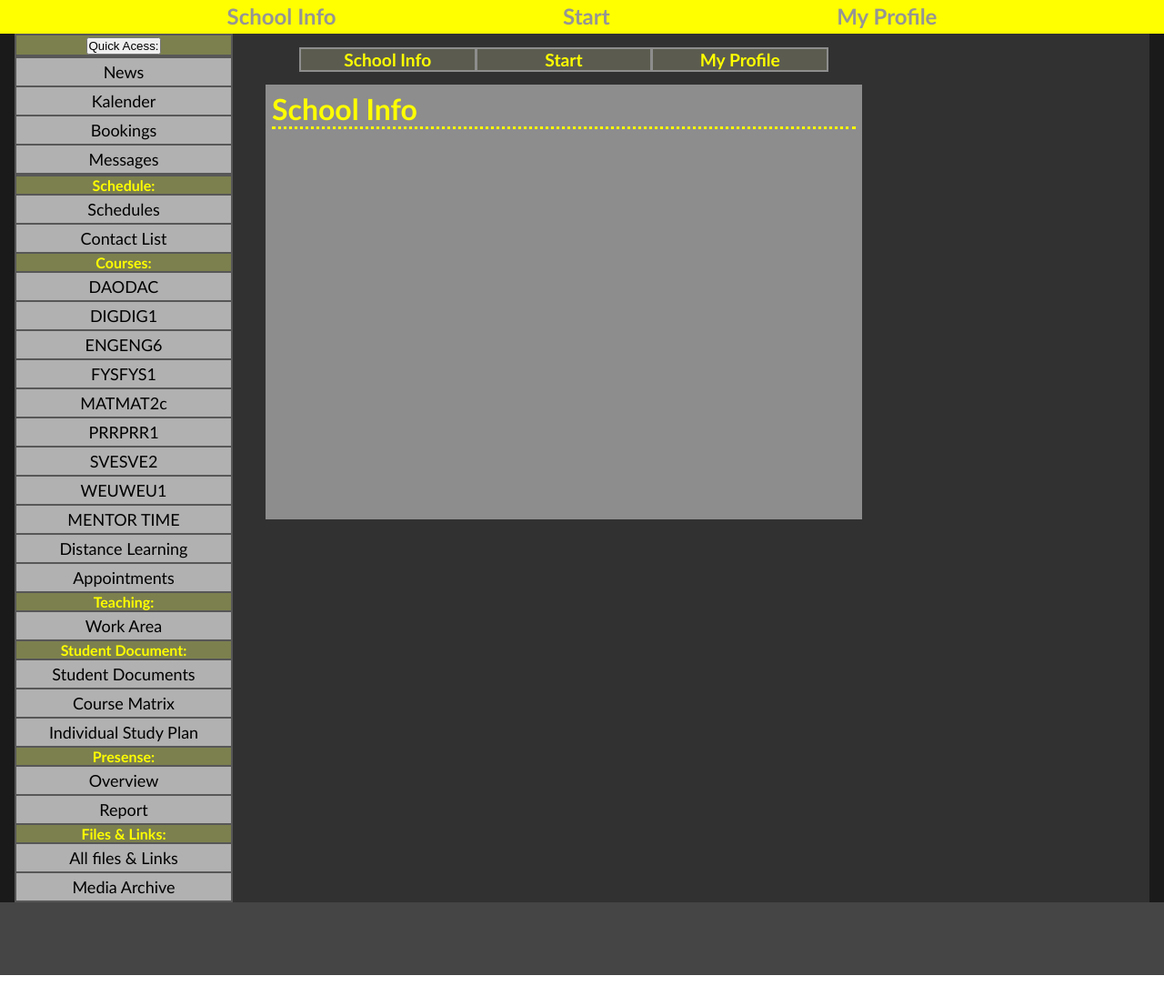
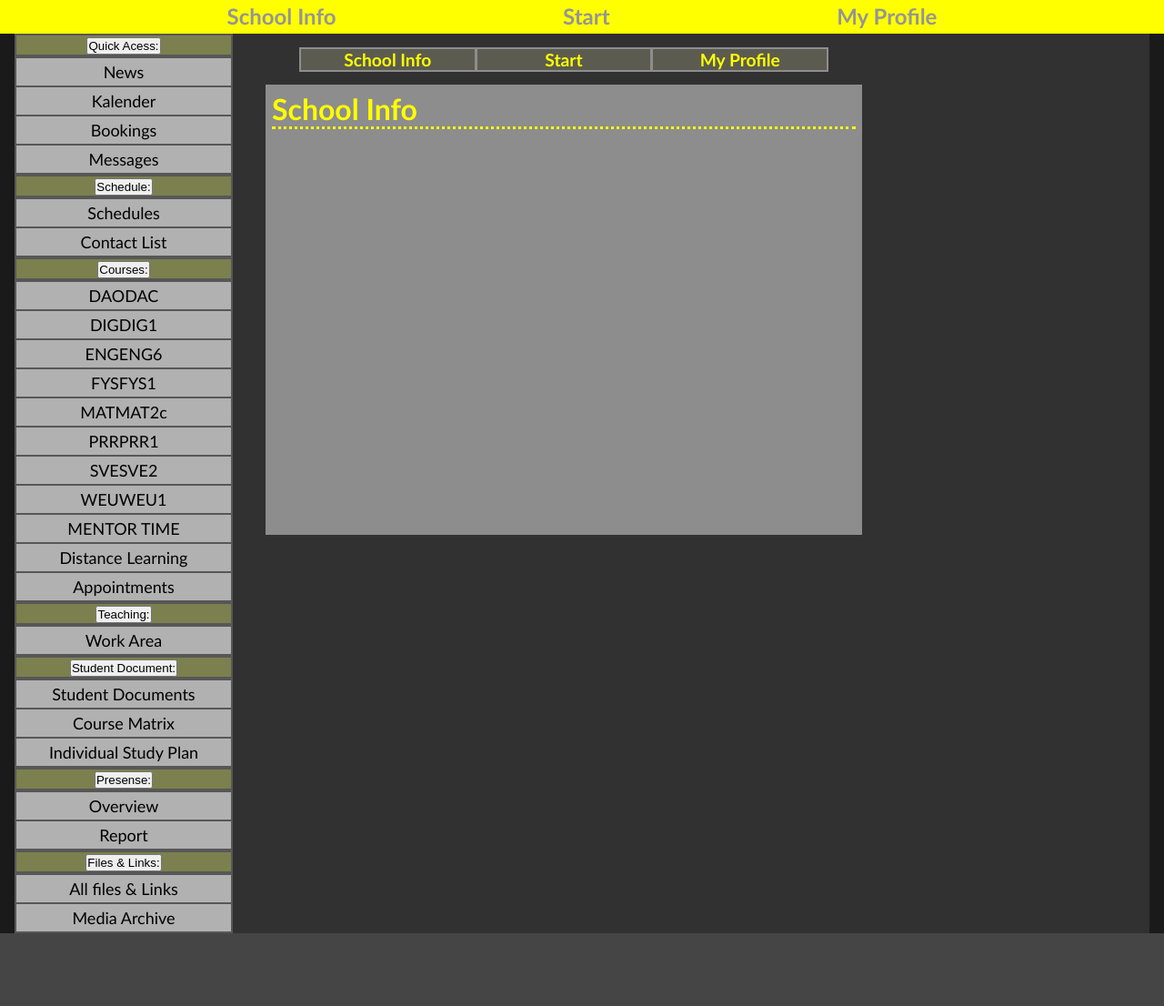
Before and after one commit to PoseironDire/Coolsoft, a plain HTML site: page index.html in a window 1280 px wide. Shown: the part 115-1221 px from the top of the page at 91% size. Before the commit the page ends 1187 px from the top, so only its background shows below. Drawn offline with Linux system fonts and the light colour scheme.

Commit message:
Buttons done

```diff
--- a/index.html
+++ b/index.html
@@ -75,8 +75,16 @@
           </table>
           <table>
             <tr>
-              <th>Schedule:</th>
+              <th>
+                <label
+                  ><button type="button" onclick="hideIt()">
+                    Schedule:
+                  </button></label
+                >
+              </th>
             </tr>
+          </table>
+          <table class="tableon">
             <tr>
               <td>
                 <a
@@ -93,10 +101,19 @@
                 >
               </td>
             </tr>
-
+          </table>
+          <table>
             <tr>
-              <th>Courses:</th>
+              <th>
+                <label
+                  ><button type="button" onclick="hideIt()">
+                    Courses:
+                  </button></label
+                >
+              </th>
             </tr>
+          </table>
+          <table class="tableon">
             <tr>
               <td>
                 <a
@@ -185,10 +202,19 @@
                 >
               </td>
             </tr>
-
+          </table>
+          <table>
             <tr>
-              <th>Teaching:</th>
+              <th>
+                <label
+                  ><button type="button" onclick="hideIt()">
+                    Teaching:
+                  </button></label
+                >
+              </th>
             </tr>
+          </table>
+          <table class="tableon">
             <tr>
               <td>
                 <a
@@ -197,10 +223,19 @@
                 >
               </td>
             </tr>
-
+          </table>
+          <table>
             <tr>
-              <th>Student Document:</th>
+              <th>
+                <label
+                  ><button type="button" onclick="hideIt()">
+                    Student Document:
+                  </button></label
+                >
+              </th>
             </tr>
+          </table>
+          <table class="tableon">
             <tr>
               <td>
                 <a
@@ -225,10 +260,19 @@
                 >
               </td>
             </tr>
-
+          </table>
+          <table>
             <tr>
-              <th>Presense:</th>
+              <th>
+                <label
+                  ><button type="button" onclick="hideIt()">
+                    Presense:
+                  </button></label
+                >
+              </th>
             </tr>
+          </table>
+          <table class="tableon">
             <tr>
               <td>
                 <a
@@ -245,7 +289,17 @@
                 >
               </td>
             </tr>
-            <th>Files & Links:</th>
+          </table>
+          <table>
+            <th>
+              <label
+                ><button type="button" onclick="hideIt()">
+                  Files & Links:
+                </button></label
+              >
+            </th>
+          </table>
+          <table class="tableon">
             <tr>
               <td>
                 <a
```
